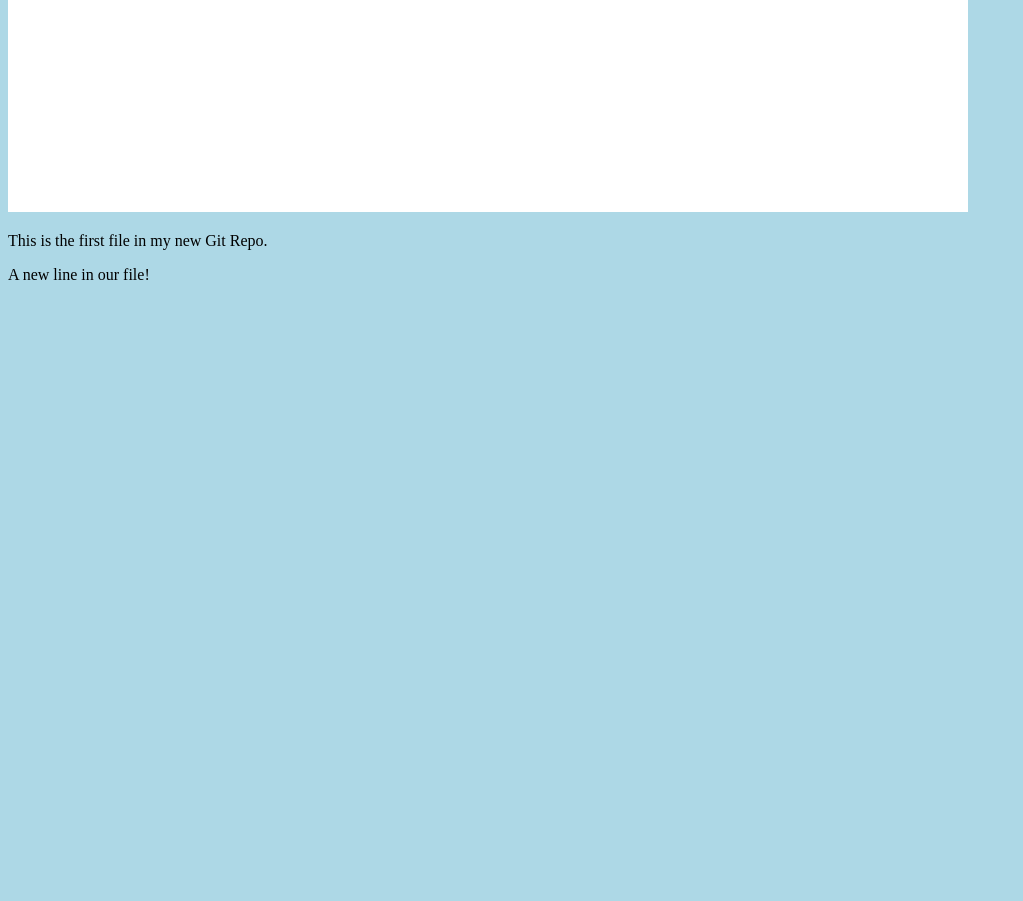
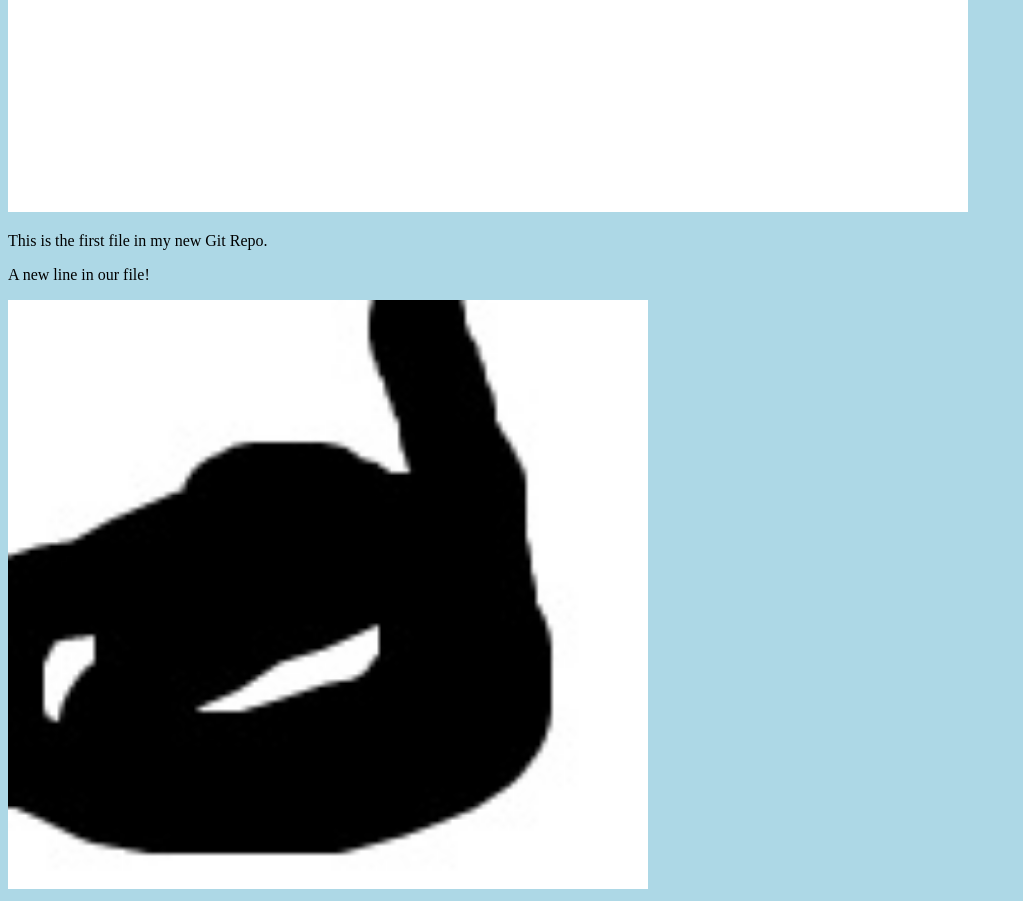
Before and after one commit to jkurilo75/hello-world, a plain HTML site: page index.html in a window 1280 px wide. Shown: the part 752-1653 px from the top of the page, without its empty margins (0-1023 px from the left). Before the commit the page ends 1052 px from the top, so only its background shows below. Drawn offline with Linux system fonts and the light colour scheme.

Commit message:
added new image

```diff
--- a/index.html
+++ b/index.html
@@ -7,10 +7,11 @@
 <body>
 
 <h1>Hello world!</h1>
-<div><img src="img_hello_world.jpg" alt="Hello World from Space"
-style="width:100%;max-width:960px"></div>
+<div><img src="img_hello_world.jpg" alt="Hello World from Space" style="width:100%;max-width:960px"></div>
 <p>This is the first file in my new Git Repo.</p>
 <p>A new line in our file!</p>
+<div><img src="img_hello_git.jpg" alt="Hello Git" style="width:100%;max-width:640px"></div>
+
 
 </body>
 </html>
```
Also changed, not shown: img_hello_git.jpg (added).
